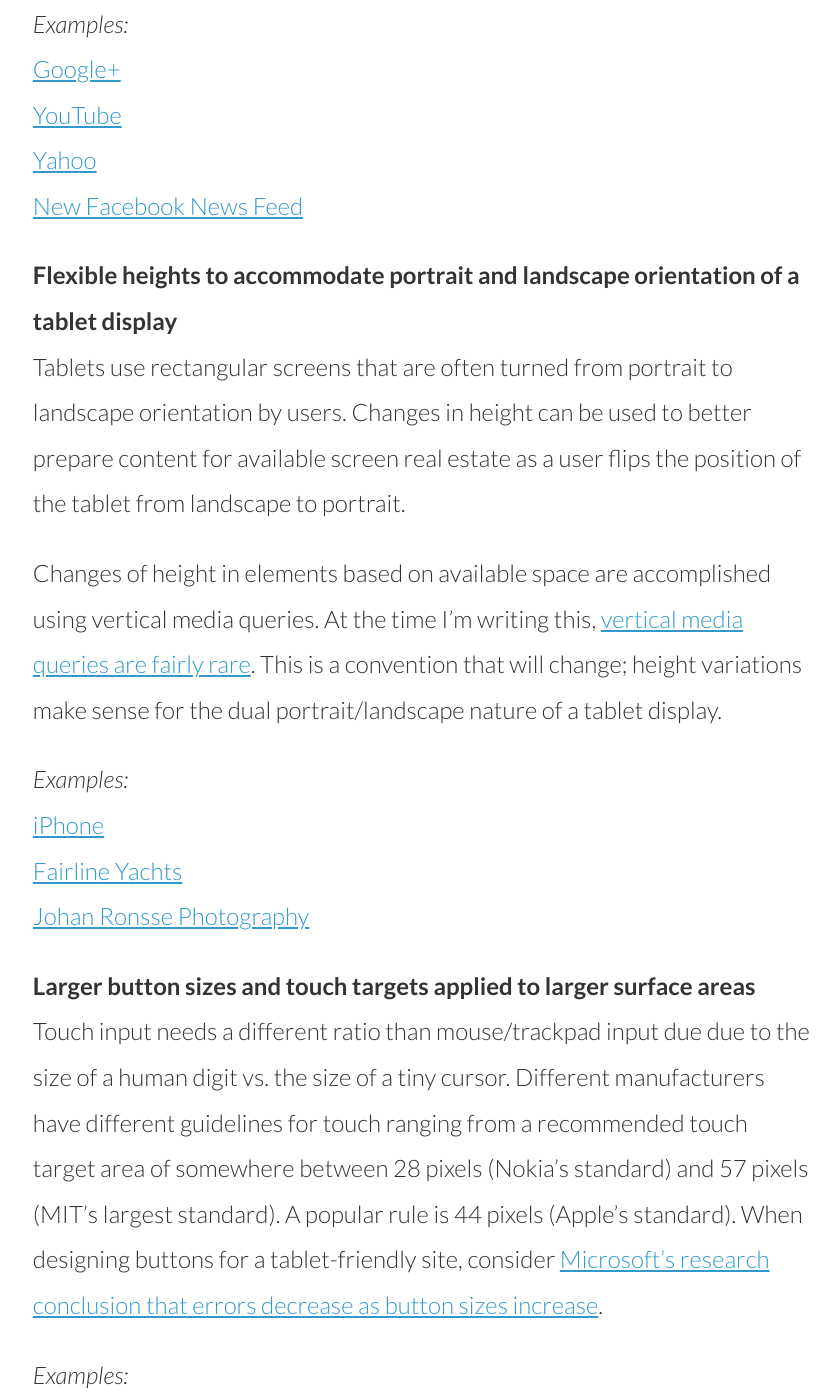
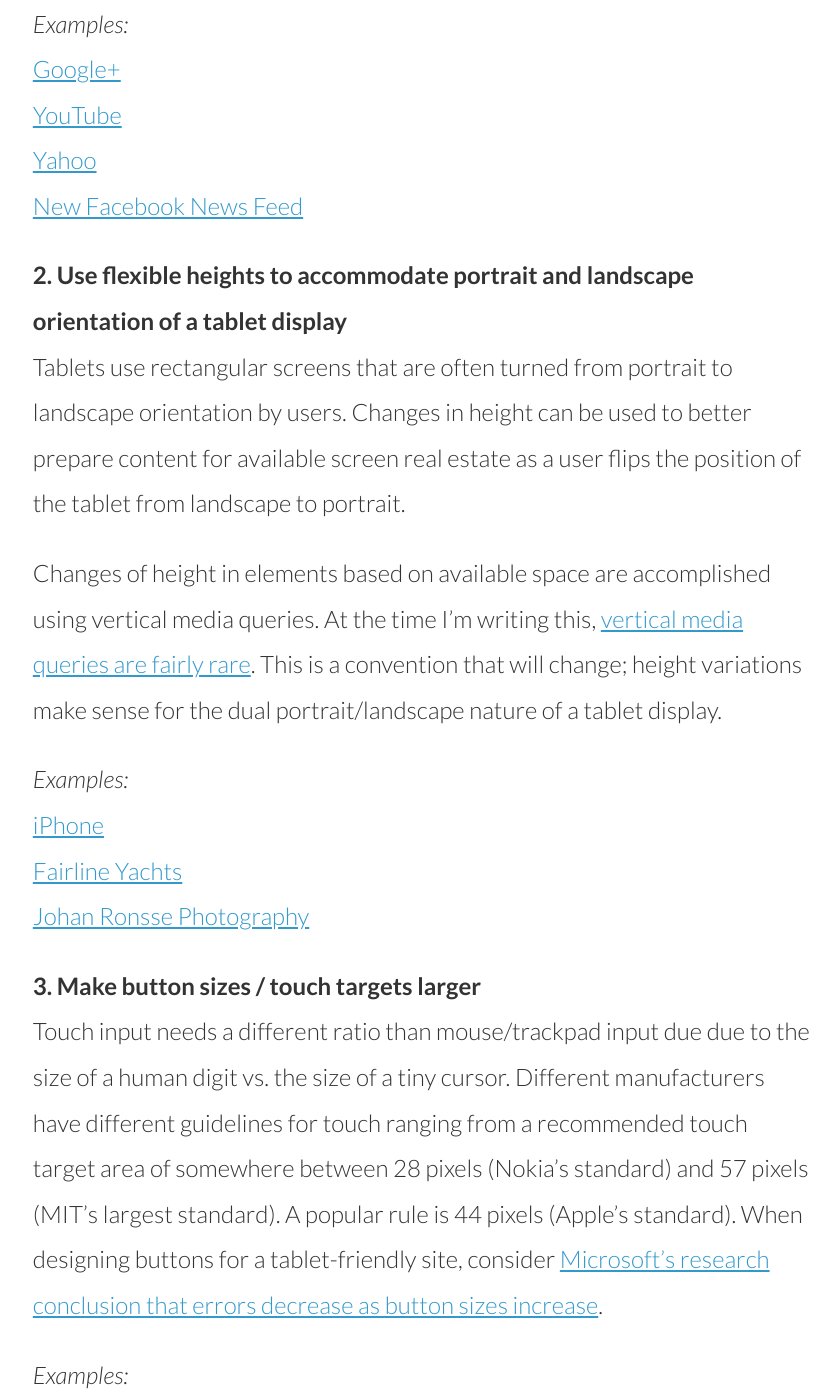
Before and after one commit to thedougco/responsive.ly, a Jekyll site: the page built from _posts/2013-04-22-tablet-friendly-webs-ties-tablet-growth-and-emerging-design-conventions.md, in a window 1280 px wide and 1400 px high, scrolled down 2782 px. Shown: the whole window, without its empty margins (44-884 px from the left). Built offline with Jekyll 4.4.1, drawn with Linux system fonts in a browser that asks for light colours; nearby versions of some CDN libraries; Markdown is read by kramdown in place of the engine named in the settings; comment, search, counter and statistics services are not loaded; some of the changed text lies outside the part shown.

Commit message:
post edits

```diff
--- a/_posts/2013-04-22-tablet-friendly-webs-ties-tablet-growth-and-emerging-design-conventions.md
+++ b/_posts/2013-04-22-tablet-friendly-webs-ties-tablet-growth-and-emerging-design-conventions.md
@@ -38,7 +38,7 @@
 [Yahoo](http://www.yahoo.com/)
 [New Facebook News Feed](https://www.facebook.com/about/newsfeed)
 
-**Flexible heights to accommodate portrait and landscape  orientation of a tablet display**
+**2. Use flexible heights to accommodate portrait and landscape  orientation of a tablet display**
 Tablets use rectangular screens that are often turned from portrait to landscape orientation by users. Changes in height can be used to better prepare content for available screen real estate as a user flips the position of the tablet from landscape to portrait.
 
 Changes of height in elements based on available space are accomplished using vertical media queries. At the time I’m writing this, [vertical media queries are fairly rare](http://responsive.ly/2013/03/use-cases-for-vertical-media-queries/). This is a convention that will change; height variations make sense for the dual portrait/landscape nature of a tablet display.
@@ -48,7 +48,7 @@
 [Fairline Yachts](http://www.fairline.com/en/)
 [Johan Ronsse Photography](http://johanronsse.be/)
 
-**Larger button sizes and touch targets applied to larger surface areas**
+**3. Make button sizes / touch targets larger**
 Touch input needs a different ratio than mouse/trackpad input due due to the size of a human digit vs. the size of a tiny cursor. Different manufacturers have different guidelines for touch ranging from a recommended touch target area of somewhere between 28 pixels (Nokia’s standard) and 57 pixels (MIT’s largest standard). A popular rule is 44 pixels (Apple’s standard). When designing buttons for a tablet-friendly site, consider [Microsoft’s research conclusion that errors decrease as button sizes increase](http://research.microsoft.com/pubs/75812/parhi-mobileHCI06.pdf).
 
 *Examples:*
@@ -56,7 +56,7 @@
 [Svbtle](https://svbtle.com/magazine)
 [Svpply](https://svpply.com/)
 
-**Left and right swiping and/or sequential navigation**
+**Use left and right swiping and/or sequential navigation (sparingly and where it makes sense)**
 Tablet applications such as [Kindle](http://www.amazon.com/gp/feature.html?ie=UTF8&docId=1000493771) and [Flipboard](http://flipboard.com/) allow a reader to quickly flip through content sequentially by swiping left and right. In site design, side-to-side arrows aren’t a replacement for traditional navigation, it’s just an alternate way to allow a user to quickly flip through content under a specific category.
 
 *Examples:*
```
Also changed, not shown: other parts of _posts/2013-04-22-tablet-friendly-webs-ties-tablet-growth-and-emerging-design-conventions.md (+2 -2 lines).
